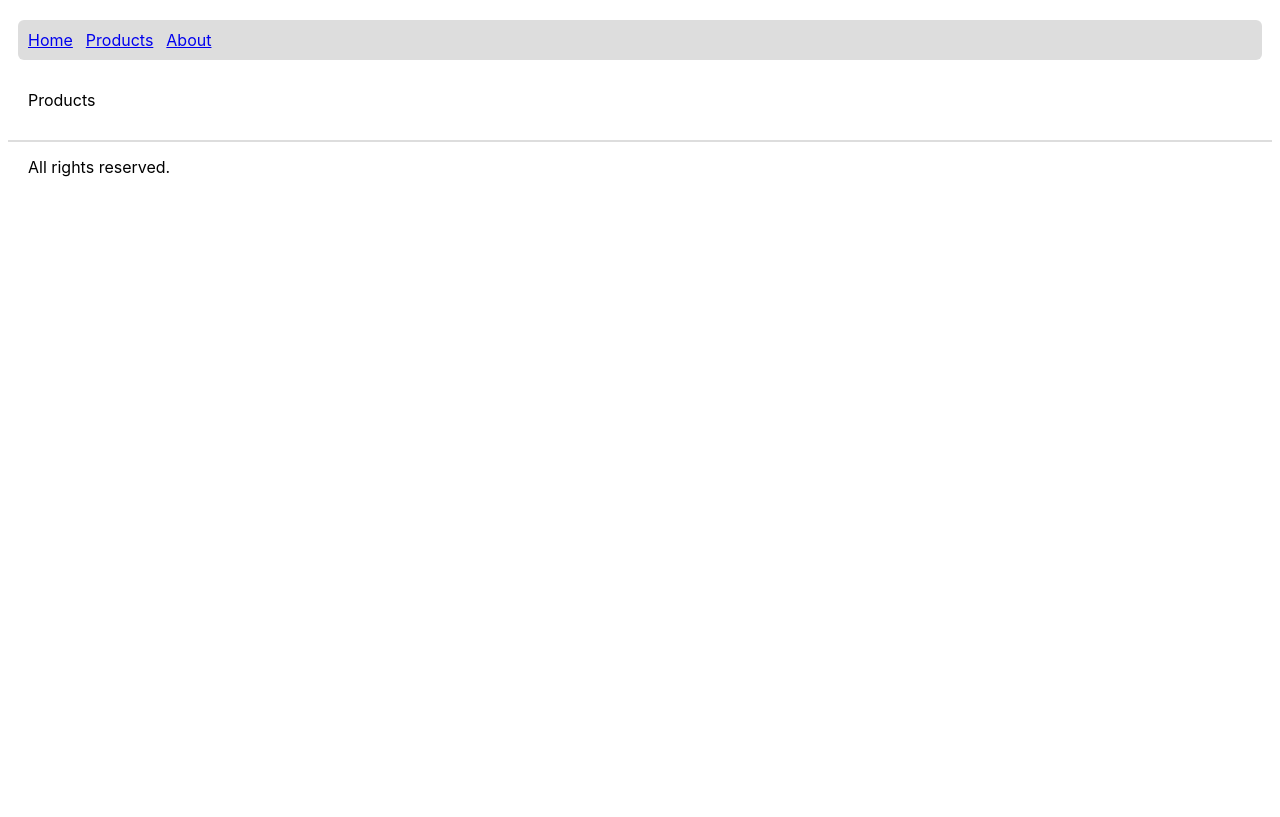
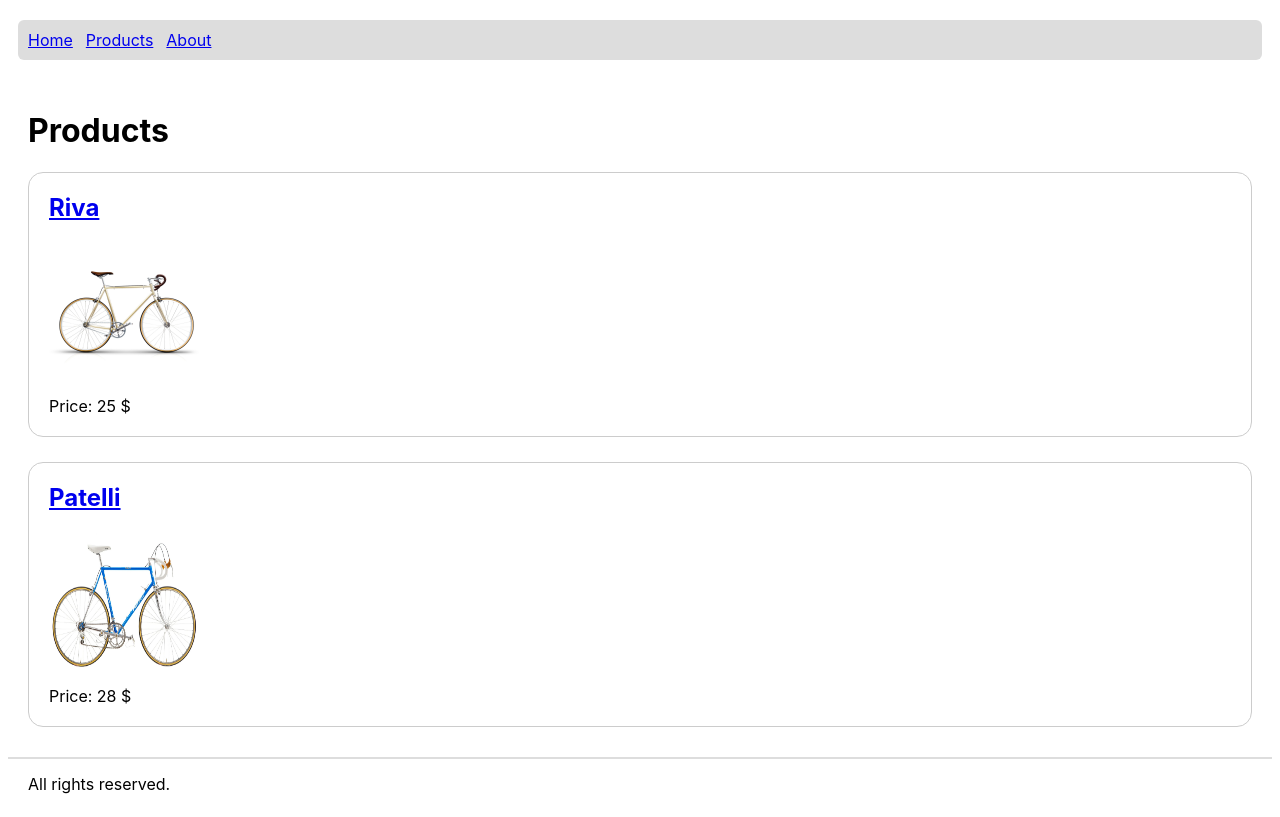
Before and after one commit to lisaweilguni/next-js-ecommerce-store, a Next.js app: page /products in a window 1280 px wide. Built offline with nearby package versions, Linux system fonts and the light colour scheme.

Commit message:
Add two products

```diff
--- /dev/null
+++ b/database/products.js
@@ -0,0 +1,4 @@
+export const products = [
+  { id: 1, name: 'Riva', price: 25 },
+  { id: 2, name: 'Patelli', price: 28 },
+];
--- a/pages/about.js
+++ b/pages/about.js
@@ -6,9 +6,8 @@ export default function About() {
       <Head>
         <title>About</title>
         <meta name="description" content="Information about the creator" />
-        <link rel="icon" href="/favicon.ico" />
       </Head>
-      <div>About</div>
+      <h1>About</h1>
     </div>
   );
 }
--- a/pages/index.js
+++ b/pages/index.js
@@ -1,4 +1,5 @@
 import Head from 'next/head';
+import Image from 'next/image';
 
 export default function Home() {
   return (
@@ -6,9 +7,9 @@ export default function Home() {
       <Head>
         <title>Home</title>
         <meta name="description" content="Overview of the store" />
-        <link rel="icon" href="/favicon.ico" />
       </Head>
       <h1>Home</h1>
+      <Image src="/1-riva.jpeg" alt="Riva bike" width="300" height="300" />
     </div>
   );
 }
--- a/pages/products.js
+++ /dev/null
@@ -1,3 +0,0 @@
-export default function Products() {
-  return <div>Products</div>;
-}
--- /dev/null
+++ b/pages/products/index.js
@@ -0,0 +1,64 @@
+import { css } from '@emotion/react';
+import Head from 'next/head';
+import Image from 'next/image';
+import Link from 'next/link';
+import { products } from '../../database/products';
+
+const productStyles = css`
+  border-radius: 15px;
+  border: 1px solid #ccc;
+  padding: 20px;
+  h2 {
+    margin-top: 0;
+  }
+  & + & {
+    margin-top: 25px;
+  }
+`;
+
+export default function Products(props) {
+  return (
+    <div>
+      <Head>
+        <title>Products</title>
+        <meta name="description" content="Overview of products" />
+      </Head>
+      <h1>Products</h1>
+
+      {props.products.map((product) => {
+        return (
+          <div key={`product-${product.id}`} css={productStyles}>
+            <h2>
+              <Link href={`/products/${product.id}`}>{product.name}</Link>
+            </h2>
+
+            <Link href={`/products/${product.id}`}>
+              <a>
+                <Image
+                  src={`/${product.id}-${product.name.toLowerCase()}.jpeg`}
+                  alt=""
+                  width="150"
+                  height="150"
+                />
+              </a>
+            </Link>
+
+            <div>Price: {product.price} $</div>
+          </div>
+        );
+      })}
+    </div>
+  );
+}
+
+export function getServerSideProps() {
+  return {
+    // Anything that you write in this props object
+    // will become the props that are passed to
+    // the `Products` page component above
+    props: {
+      // Name of prop: value
+      products: products,
+    },
+  };
+}
```
Also changed, not shown: pages/products/[productId].js (added, +89 -0 lines), public/1-riva.jpeg (added), public/2-patelli.jpeg (added).
